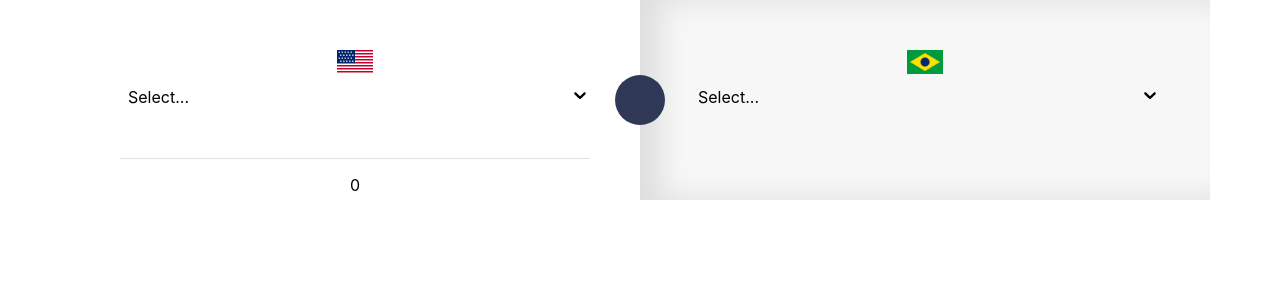
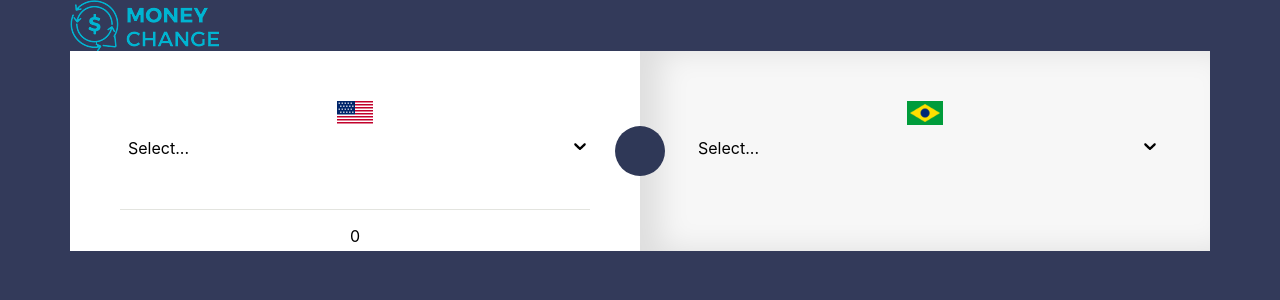
Before and after one commit to rodrigodll/conversor-react, a React (Create React App) app: page / in a window 1280 px wide. Shown: the top 300 px of the page. Built offline with nearby package versions, Linux system fonts and the light colour scheme.

Commit message:
reestiliza layout

```diff
--- a/src/App.css
+++ b/src/App.css
@@ -3,14 +3,7 @@
 }
 
 .App-logo {
-  height: 40vmin;
   pointer-events: none;
-}
-
-@media (prefers-reduced-motion: no-preference) {
-  .App-logo {
-    animation: App-logo-spin infinite 20s linear;
-  }
 }
 
 .App-header {
@@ -28,11 +21,6 @@
   color: #61dafb;
 }
 
-@keyframes App-logo-spin {
-  from {
-    transform: rotate(0deg);
-  }
-  to {
-    transform: rotate(360deg);
-  }
+button:focus, input:focus {
+  outline: 0;
 }
--- a/src/App.js
+++ b/src/App.js
@@ -1,13 +1,27 @@
-import React, { Component } from 'react'
+import React from 'react'
 import './App.css';
+// import '/public/bootstrap.css';
+
+import logo from './logo150.png';
 
 import Conversor from './components/Conversor'
 
 function App() {
   return (
     <div className="App">
-    <Conversor moedaA="USD" moedaB="BRL"></Conversor>
-  </div>
+
+      <div class="container">
+        <div class="row">
+          <img src={logo} className="App-logo" alt="logo" />
+        </div>
+      </div>
+
+      <div class="container">
+        <div class="row">
+          <Conversor moedaA="BTC" moedaB="BRL"></Conversor>
+        </div>
+      </div>
+    </div>
   );
 }
 
--- a/src/index.css
+++ b/src/index.css
@@ -1,10 +1,12 @@
+@import url('https://fonts.googleapis.com/css2?family=Quicksand:wght@300;400;600;700&display=swap');
+
 body {
   margin: 0;
-  font-family: -apple-system, BlinkMacSystemFont, 'Segoe UI', 'Roboto', 'Oxygen',
-    'Ubuntu', 'Cantarell', 'Fira Sans', 'Droid Sans', 'Helvetica Neue',
+  font-family: -apple-system, BlinkMacSystemFont, 'Quicksand', 'Ubuntu', 'Cantarell', 'Fira Sans', 'Droid Sans', 'Helvetica Neue',
     sans-serif;
   -webkit-font-smoothing: antialiased;
   -moz-osx-font-smoothing: grayscale;
+  background: #333a5a;
 }
 
 code {
```
Also changed, not shown: src/logo150.png (added).
